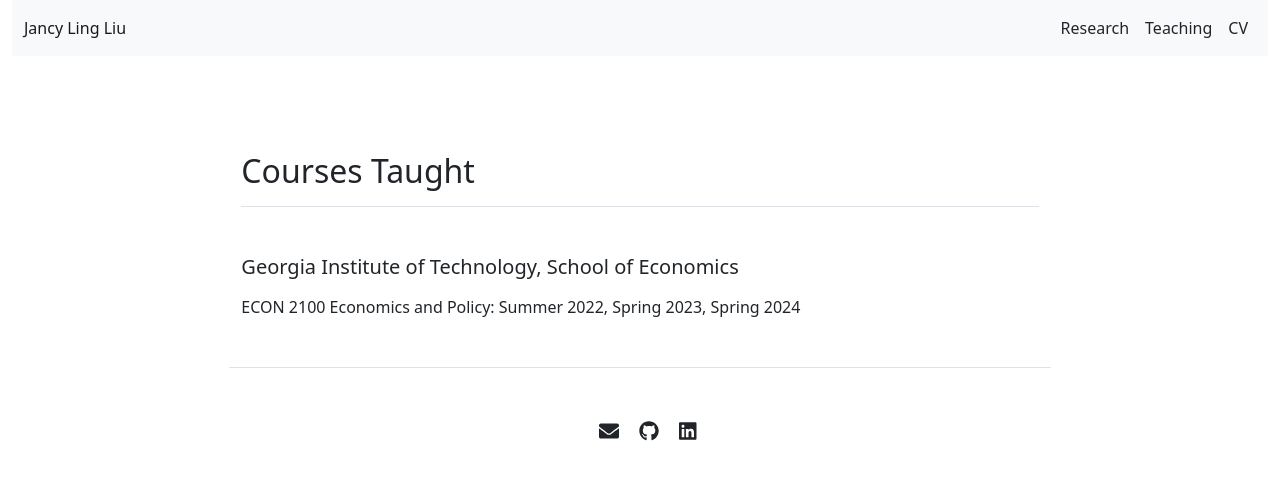
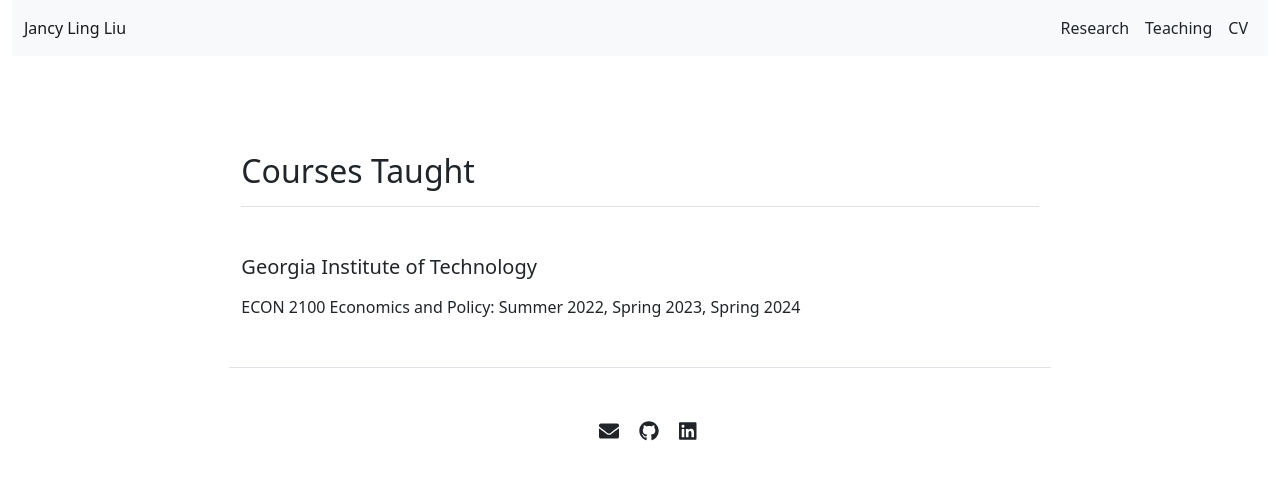
Before and after one commit to Jancyll/Jancyll.github.io, a Jekyll site: the page built from teaching.md, in a window 1280 px wide. Shown: the top 480 px of the page. Built offline with Jekyll 4.4.1, drawn with Linux system fonts in a browser that asks for light colours.

Commit message:
Update teaching.html

```diff
--- a/_layouts/teaching.html
+++ b/_layouts/teaching.html
@@ -9,7 +9,7 @@ layout: default
     <h2 class=" border-bottom pb-3 mb-5">Courses Taught</h2>
 
   <div class="mb-5">
-    <h5 class=" mb-3">Georgia Institute of Technology, School of Economics</h5>
+    <h5 class=" mb-3">Georgia Institute of Technology</h5>
     {% for course in site.data.courses.instructor %}
       <div class="mb-3">
         <a> {{ course.name }}</a>: {{ course.term }}
```
